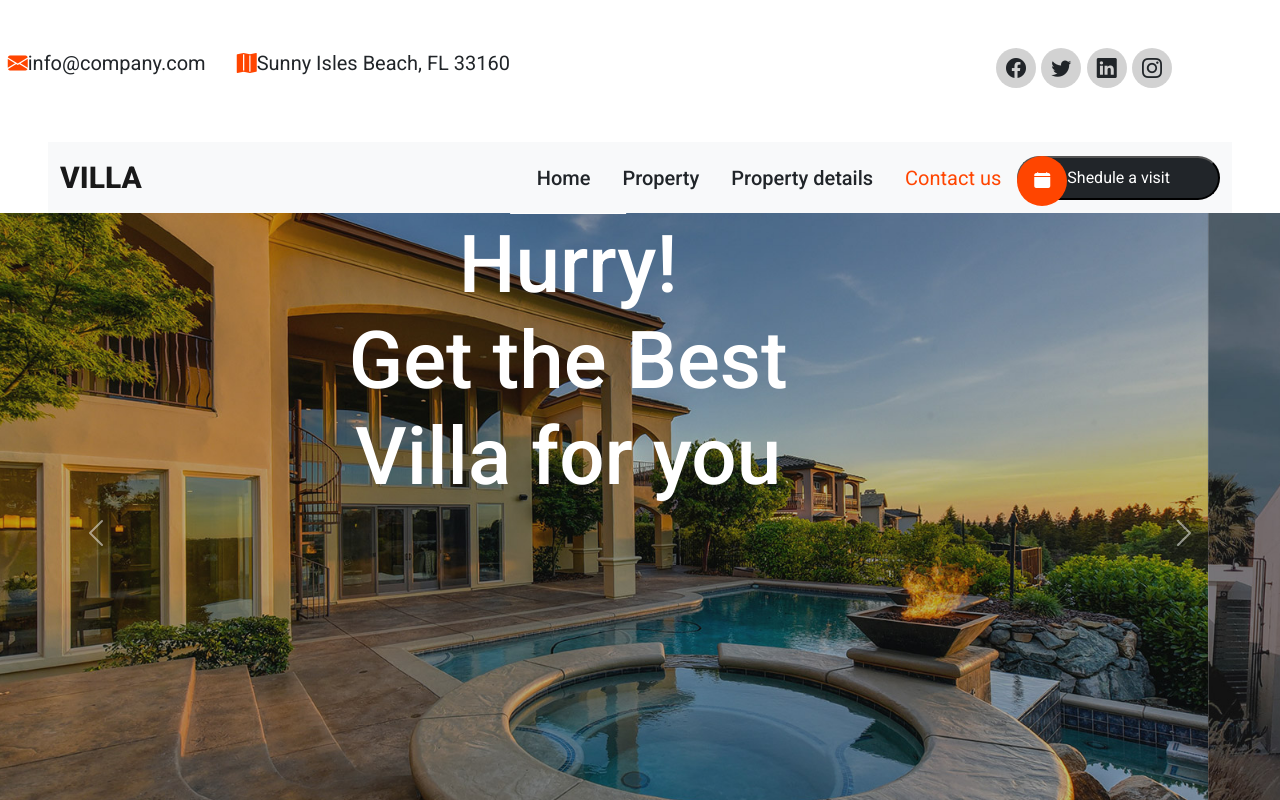
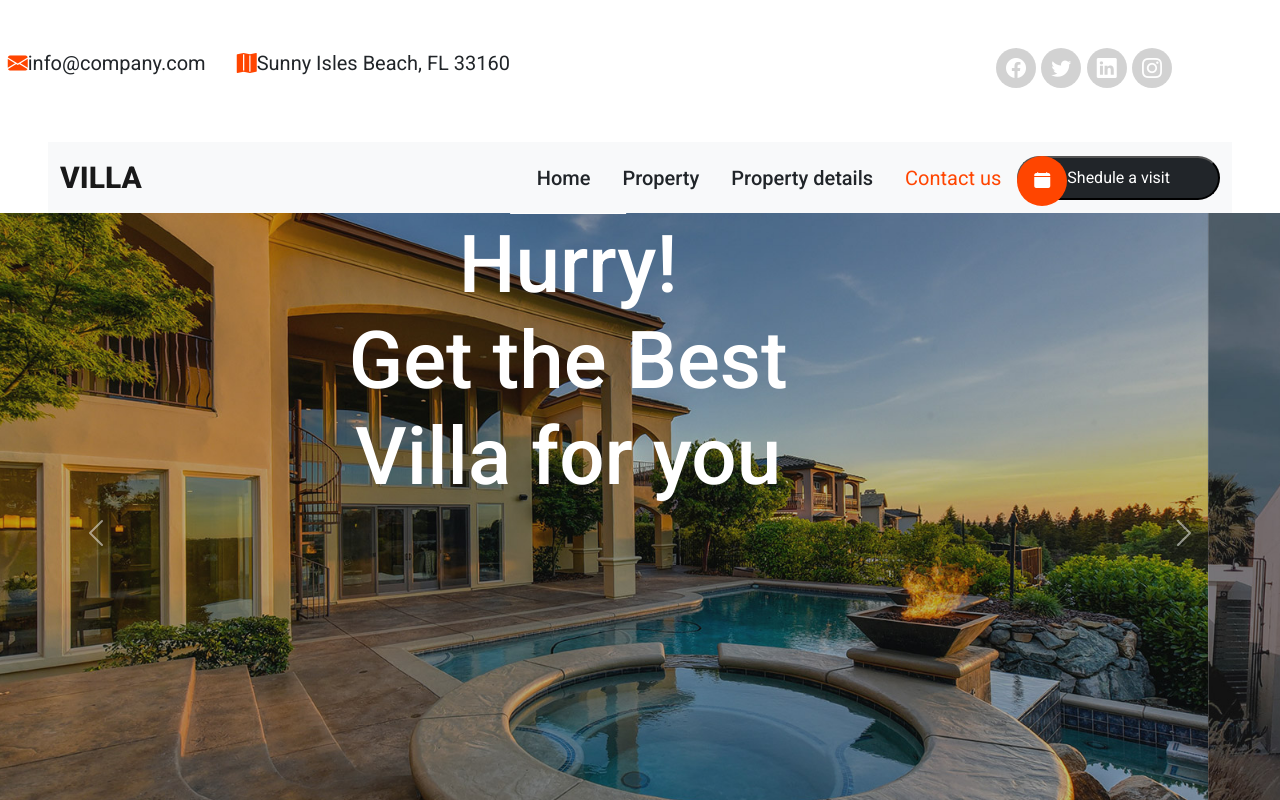
Before and after one commit to CHAKARAVARTHIS/Villa, a plain HTML site: page index.html in a window 1280 px wide. Shown: the top 800 px of the page. Drawn offline with nearby package versions, Linux system fonts and the light colour scheme.

Commit message:
first commit

```diff
--- a/index.html
+++ b/index.html
@@ -33,22 +33,22 @@
   <div class="row">
     <div class="col-2">
      <div class="bg d-flex justify-content-center align-items-center">
-      <i class="bi bi-facebook"></i>
+      <i class="bi bi-facebook text-white"></i>
      </div>
     </div>
     <div class="col-2">
        <div class="bg d-flex justify-content-center align-items-center">
-      <i class="bi bi-twitter"></i>
+      <i class="bi bi-twitter text-white"></i>
      </div>
     </div>
     <div class="col-2">
        <div class="bg d-flex justify-content-center align-items-center">
-      <i class="bi bi-linkedin"></i>
+      <i class="bi bi-linkedin text-white"></i>
      </div>
     </div>
      <div class="col-2">
        <div class="bg d-flex justify-content-center align-items-center">
-      <i class="bi bi-instagram"></i>
+      <i class="bi bi-instagram text-white"></i>
      </div>
     </div>
   </div>
@@ -59,8 +59,8 @@
 </div>
    </section>
   <!-- header -->
-    <header >
-      <nav class="navbar navbar-expand-lg navbar-light bg-light  mx-md-5 ">
+    <header>
+      <nav class="navbar navbar-expand-lg navbar-light bg-light  mx-md-5">
   <div class="container-fluid">
     <a class="navbar-brand villa" href="#">VILLA</a>
     <button class="navbar-toggler" type="button" data-bs-toggle="collapse" data-bs-target="#navbarSupportedContent" aria-controls="navbarSupportedContent" aria-expanded="false" aria-label="Toggle navigation">
--- a/style.css
+++ b/style.css
@@ -15,6 +15,10 @@
     font-size: 20px;
 
 }
+.bg:hover{
+  background-color: orangered;
+}
+
 .bi-envelope-fill,.bi-map-fill{
     color: orangered;
     font-size: 20px;
```
